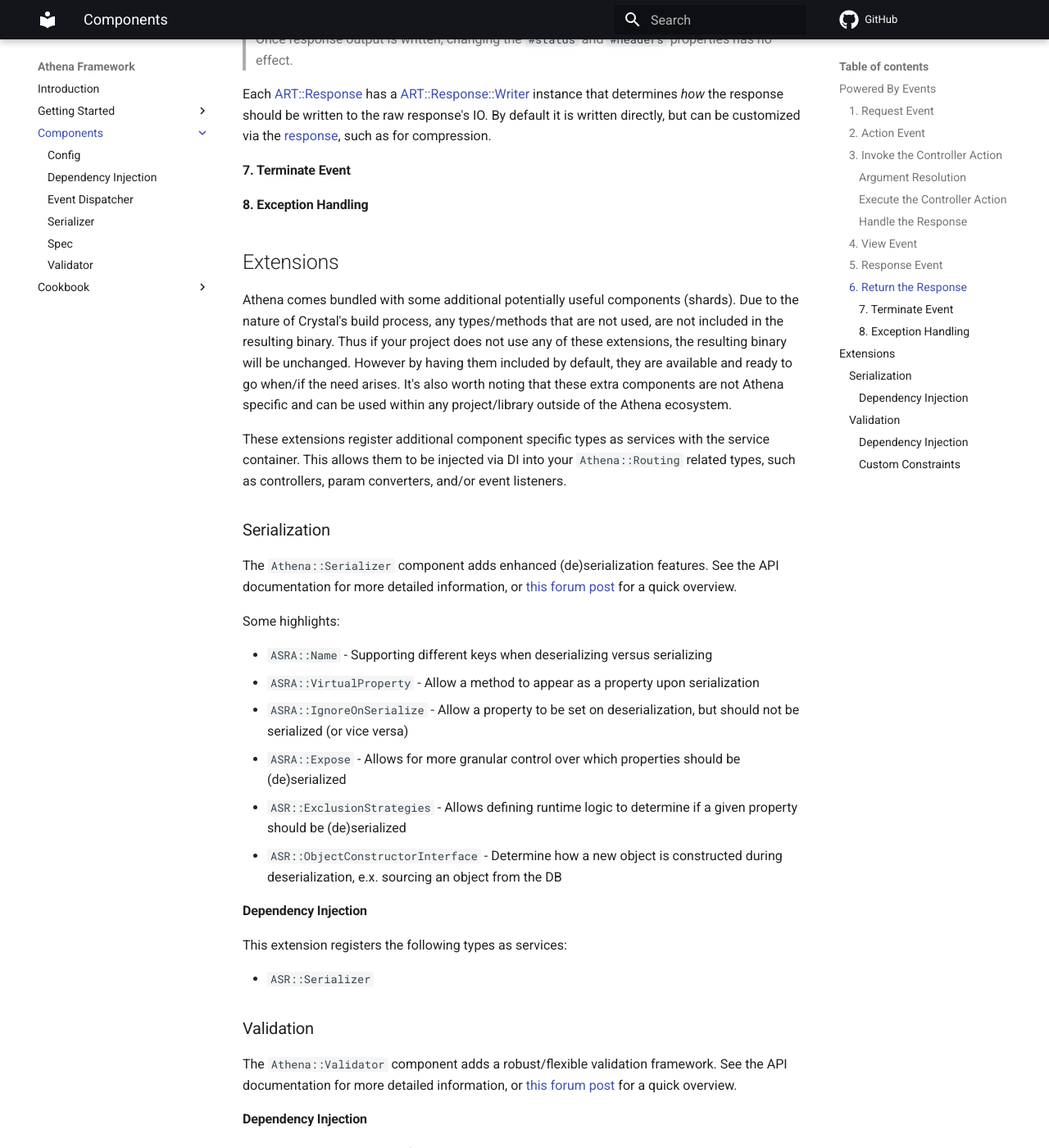
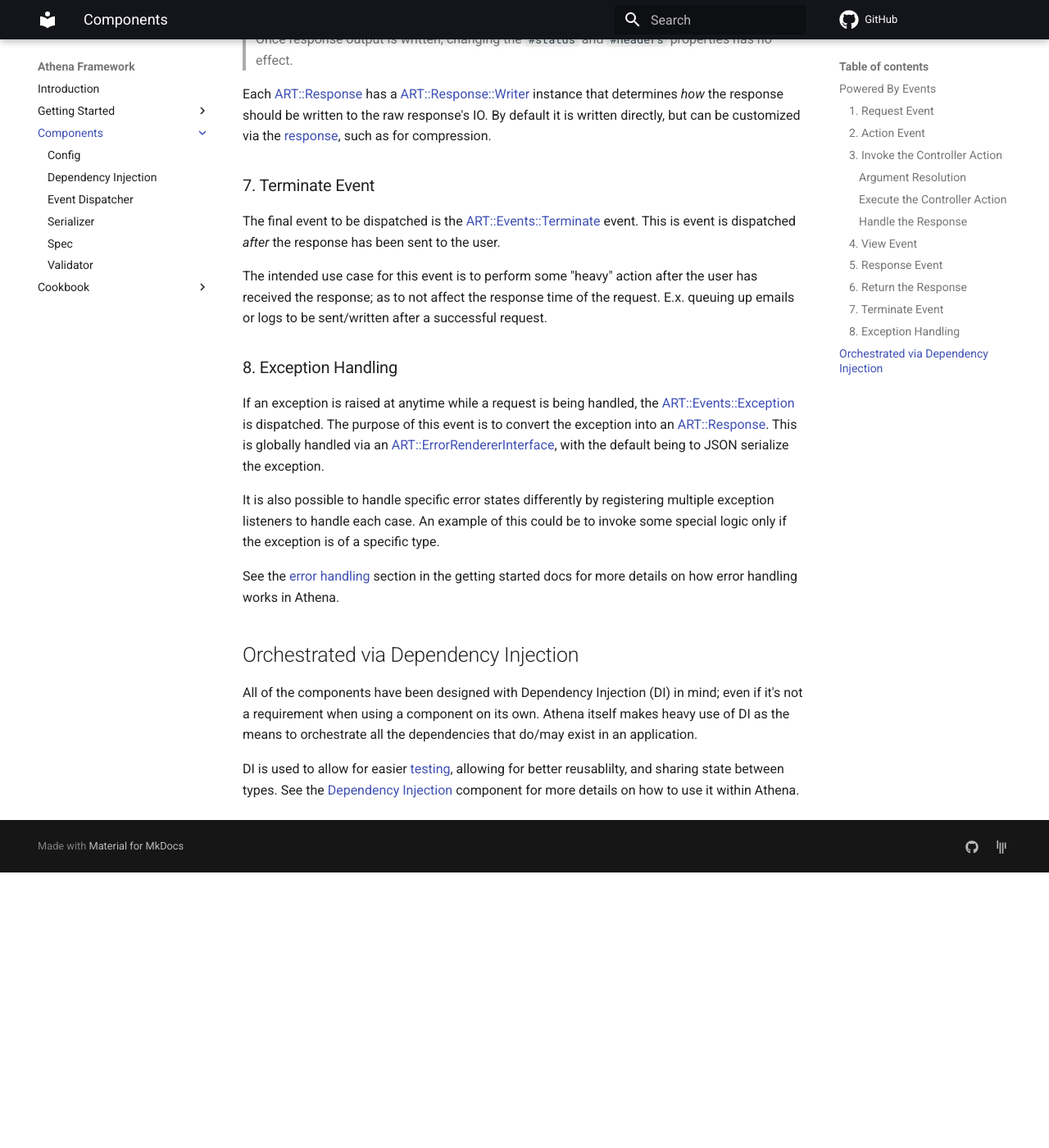
Before and after one commit to athena-framework/website, an MkDocs documentation site: the page built from docs/components/README.md, in a window 1280 px wide and 1400 px high, scrolled down 3782 px. Shown: the whole window at 82% size. Built offline with MkDocs 1.6.1 and Material for MkDocs 9.7.7, drawn with Linux system fonts in a browser that asks for light colours; comment, search, counter and statistics services are not loaded; after the commit the page ends 4846 px from its top, so only the background shows below that; some of the changed text lies outside the part shown.

Commit message:
Finish components section

````diff
--- a/docs/components/README.md
+++ b/docs/components/README.md
@@ -10,13 +10,13 @@ Steps 1 and 3 are handled via Crystal's [HTTP::Server](https://crystal-lang.org/
 
 ## Powered By Events
 
-Athena is an event based framework, meaning it emits various events via the [Event Dispatcher](./event_dispatcher.md) component during the life-cycle of a request.  These events are listened on internally in order to handle each request; custom listeners on these events can also be registered.  The flow of a request, and the related events that are emitted, is depicted below in  visual format:
+Athena is an event based framework, meaning it emits various events via the [Event Dispatcher](./event_dispatcher.md) component during the life-cycle of a request.  These events are listened on internally in order to handle each request; custom listeners on these events can also be registered.  The flow of a request, and the related events that are dispatched, is depicted below in  visual format:
 
 ![High Level Request Life-cycle Flow](../img/Athena.png)
 
 ### 1. Request Event
 
-The very first event that is emitted is the [ART::Events::Request](https://athena-framework.github.io/athena/Athena/Routing/Events/Request.html) event and can have a varitey of listeners.  The primary purpose of this event is to create an [ART::Response](https://athena-framework.github.io/athena/Athena/Routing/Response.html) directly, or to add information to the requests' attributes; a simple key/value store tied to request instance accessible via `HTTP::Request#attributes`.
+The very first event that is dispatched is the [ART::Events::Request](https://athena-framework.github.io/athena/Athena/Routing/Events/Request.html) event and can have a varitey of listeners.  The primary purpose of this event is to create an [ART::Response](https://athena-framework.github.io/athena/Athena/Routing/Response.html) directly, or to add information to the requests' attributes; a simple key/value store tied to request instance accessible via `HTTP::Request#attributes`.
 
 In some cases the listener may have enough information to return an [ART::Response](https://athena-framework.github.io/athena/Athena/Routing/Response.html) immediately.  An example of this would be the [ART::Listeners::CORS](https://athena-framework.github.io/athena/Athena/Routing/Listeners/CORS.html) listener.  If enabled it is able to return a CORS preflight response even before routing is invoked.
 
@@ -32,7 +32,7 @@ Another use case for this event is populating additional data into the request's
 
 ### 2. Action Event
 
-The next event to be emitted is the [ART::Events::Action](https://athena-framework.github.io/athena/Athena/Routing/Events/Action.html) event, assuming a response was not already returned within the `Request` event.  This event is emitted after the related controller/action pair is determined, but before it is executed.  This event is intended to be used when a listener requires information from the related [ART::Action](https://athena-framework.github.io/athena/Athena/Routing/Action.html); such as reading custom annotations off of it via the [Config](./config.md) component.
+The next event to be dispatched is the [ART::Events::Action](https://athena-framework.github.io/athena/Athena/Routing/Events/Action.html) event, assuming a response was not already returned within the `Request` event.  This event is dispatched after the related controller/action pair is determined, but before it is executed.  This event is intended to be used when a listener requires information from the related [ART::Action](https://athena-framework.github.io/athena/Athena/Routing/Action.html); such as reading custom annotations off of it via the [Config](./config.md) component.
 
 !!! example "Action event in Athena"
     This is the event that [ART::Listeners::ParamConverter](https://athena-framework.github.io/athena/Athena/Routing/Listeners/ParamConverter.html) and [ART::Listeners::ParamFetcher](https://athena-framework.github.io/athena/Athena/Routing/Listeners/ParamFetcher.html) listen on to apply custom conversion logic via an [ART::ParamConverterInterface](https://athena-framework.github.io/athena/Athena/Routing/ParamConverterInterface.html), or resolve request parameters such as [ART::QueryParam](https://athena-framework.github.io/athena/Athena/Routing/QueryParam.html)s.
@@ -64,11 +64,11 @@ The job of a controller action is to apply business/application logic to build a
 
 #### Handle the Response
 
-The type of the value returned from the controller action determines what happens next.  If the value is an [ART::Response](https://athena-framework.github.io/athena/Athena/Routing/Response.html), then it is used as is, skipping directly to the [response](#5-response-event) event.  However, if the value is _NOT_ an [ART::Response](https://athena-framework.github.io/athena/Athena/Routing/Response.html), then the [view](#4-view-event) is emitted (since Athena _needs_ an [ART::Response](https://athena-framework.github.io/athena/Athena/Routing/Response.html) in order to have something to send back to the client).
+The type of the value returned from the controller action determines what happens next.  If the value is an [ART::Response](https://athena-framework.github.io/athena/Athena/Routing/Response.html), then it is used as is, skipping directly to the [response](#5-response-event) event.  However, if the value is _NOT_ an [ART::Response](https://athena-framework.github.io/athena/Athena/Routing/Response.html), then the [view](#4-view-event) is dispatched (since Athena _needs_ an [ART::Response](https://athena-framework.github.io/athena/Athena/Routing/Response.html) in order to have something to send back to the client).
 
 ### 4. View Event
 
-The [ART::Events::View](https://athena-framework.github.io/athena/Athena/Routing/Events/View.html) event is only emitted when the controller action does _NOT_ return an [ART::Response](https://athena-framework.github.io/athena/Athena/Routing/Response.html).  The purpose of this event is to turn the controller action's return value into an [ART::Response](https://athena-framework.github.io/athena/Athena/Routing/Response.html).
+The [ART::Events::View](https://athena-framework.github.io/athena/Athena/Routing/Events/View.html) event is only dispatched when the controller action does _NOT_ return an [ART::Response](https://athena-framework.github.io/athena/Athena/Routing/Response.html).  The purpose of this event is to turn the controller action's return value into an [ART::Response](https://athena-framework.github.io/athena/Athena/Routing/Response.html).
 
 This event is intended to be used as a "View" layer; allowing scalar values/objects to be returned while listeners convert that value to the expected format (e.g. JSON, HTML, etc.).
 
@@ -77,7 +77,7 @@ This event is intended to be used as a "View" layer; allowing scalar values/obje
 
 ### 5. Response Event
 
-The end goal of Athena is to return an [ART::Response](https://athena-framework.github.io/athena/Athena/Routing/Response.html) back to the client; which might be created within the [request](#1-request-event) event, returned from the related controller action, or set within the [view](#4-view-event) event.  Regardless of how the response was created, the [ART::Events::Response](https://athena-framework.github.io/athena/Athena/Routing/Events/Response.html) event is emitted directly after.
+The end goal of Athena is to return an [ART::Response](https://athena-framework.github.io/athena/Athena/Routing/Response.html) back to the client; which might be created within the [request](#1-request-event) event, returned from the related controller action, or set within the [view](#4-view-event) event.  Regardless of how the response was created, the [ART::Events::Response](https://athena-framework.github.io/athena/Athena/Routing/Events/Response.html) event is dispatched directly after.
 
 The intended use case for this event is to allow for modifying the response object in some manner.  Common examples include: add/edit headers, add cookies, change/compress the response body.
 
@@ -89,72 +89,22 @@ The raw [HTTP::Server::Response](https://crystal-lang.org/api/HTTP/Server/Respon
 
 Each [ART::Response](https://athena-framework.github.io/athena/Athena/Routing/Response.html) has a [ART::Response::Writer](https://athena-framework.github.io/athena/Athena/Routing/Response/Writer.html) instance that determines _how_ the response should be written to the raw response's IO.  By default it is written directly, but can be customized via the [response](#5-response-event), such as for compression.
 
-#### 7. Terminate Event
+### 7. Terminate Event
 
+The final event to be dispatched is the [ART::Events::Terminate](https://athena-framework.github.io/athena/Athena/Routing/Events/Terminate.html) event.  This is event is dispatched _after_ the response has been sent to the user.
 
+The intended use case for this event is to perform some "heavy" action after the user has received the response; as to not affect the response time of the request.  E.x. queuing up emails or logs to be sent/written after a successful request.
 
-#### 8. Exception Handling
+### 8. Exception Handling
 
-## Extensions
+If an exception is raised at anytime while a request is being handled, the [ART::Events::Exception](https://athena-framework.github.io/athena/Athena/Routing/Events/Exception.html) is dispatched.  The purpose of this event is to convert the exception into an [ART::Response](https://athena-framework.github.io/athena/Athena/Routing/Response.html).  This is globally handled via an [ART::ErrorRendererInterface](https://athena-framework.github.io/athena/Athena/Routing/ErrorRendererInterface.html), with the default being to JSON serialize the exception.
 
-Athena comes bundled with some additional potentially useful components (shards).
-Due to the nature of Crystal's build process, any types/methods that are not used, are not included in the resulting binary.
-Thus if your project does not use any of these extensions, the resulting binary will be unchanged.
-However by having them included by default, they are available and ready to go when/if the need arises.
-It's also worth noting that these extra components are not Athena specific and can be used within any project/library outside of the Athena ecosystem.
+It is also possible to handle specific error states differently by registering multiple exception listeners to handle each case.  An example of this could be to invoke some special logic only if the exception is of a specific type.
 
-These extensions register additional component specific types as services with the service container.
-This allows them to be injected via DI into your `Athena::Routing` related types, such as controllers, param converters, and/or event listeners.
+See the [error handling](../getting_started/README.md#error-handling) section in the getting started docs for more details on how error handling works in Athena.
 
-### Serialization
+## Orchestrated via Dependency Injection
 
-The `Athena::Serializer` component adds enhanced (de)serialization features.
-See the API documentation for more detailed information, or [this forum post](https://forum.crystal-lang.org/t/athena-0-11-0/2627) for a quick overview.
+All of the components have been designed with Dependency Injection (DI) in mind; even if it's not a requirement when using a component on its own.  Athena itself makes heavy use of DI as the means to orchestrate all the dependencies that do/may exist in an application.
 
-Some highlights:
-
-* `ASRA::Name` - Supporting different keys when deserializing versus serializing
-* `ASRA::VirtualProperty` - Allow a method to appear as a property upon serialization
-* `ASRA::IgnoreOnSerialize` - Allow a property to be set on deserialization, but should not be serialized (or vice versa)
-* `ASRA::Expose` - Allows for more granular control over which properties should be (de)serialized
-* `ASR::ExclusionStrategies` - Allows defining runtime logic to determine if a given property should be (de)serialized
-* `ASR::ObjectConstructorInterface` - Determine how a new object is constructed during deserialization, e.x. sourcing an object from the DB
-
-#### Dependency Injection
-
-This extension registers the following types as services:
-
-* `ASR::Serializer`
-
-### Validation
-
-The `Athena::Validator` component adds a robust/flexible validation framework.
-See the API documentation for more detailed information, or [this forum post]() for a quick overview.
-
-#### Dependency Injection
-
-This extension registers the following types as services:
-
-* `AVD::Validator::RecursiveValidator`
-
-#### Custom Constraints
-
-In addition to the general information for defining [Custom Constraints](https://athena-framework.github.io/validator/Athena/Validator/Constraint.html#custom-constraints),
-the validator component defines a specific type for defining service based constraint validators: `AVD::ServiceConstraintValidator`.
-This type should be inherited from instead of `AVD::ConstraintValidator` _IF_ the validator for your custom constraint needs to be a service, E.x.
-
-```crystal
-class Athena::Validator::Constraints::CustomConstraint < AVD::Constraint
-  # ...
-
-  @[ADI::Register]
-  struct Validator < AVD::ServiceConstraintValidator
-    def initialize(...); end
-
-    # :inherit:
-    def validate(value : _, constraint : AVD::Constraints::CustomConstraint) : Nil
-      # ...
-    end
-  end
-end
-```
+DI is used to allow for easier [testing](../getting_started/advanced_usage.md#testing), allowing for better reusablilty, and sharing state between types.  See the [Dependency Injection](./dependency_injection.md) component for more details on how to use it within Athena.
````
Also changed, not shown: docs/components/serializer.md (+17 -0 lines), docs/components/validator.md (+30 -0 lines), docs/img/Athena.png.
